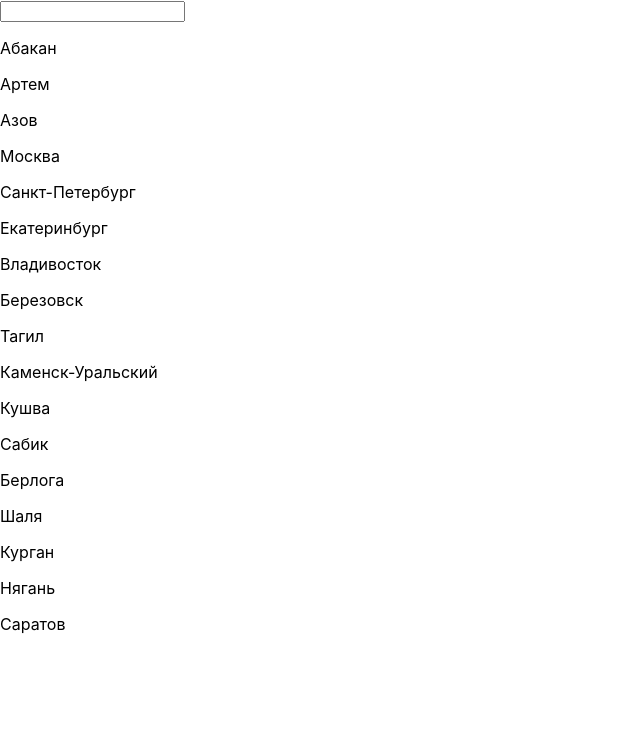
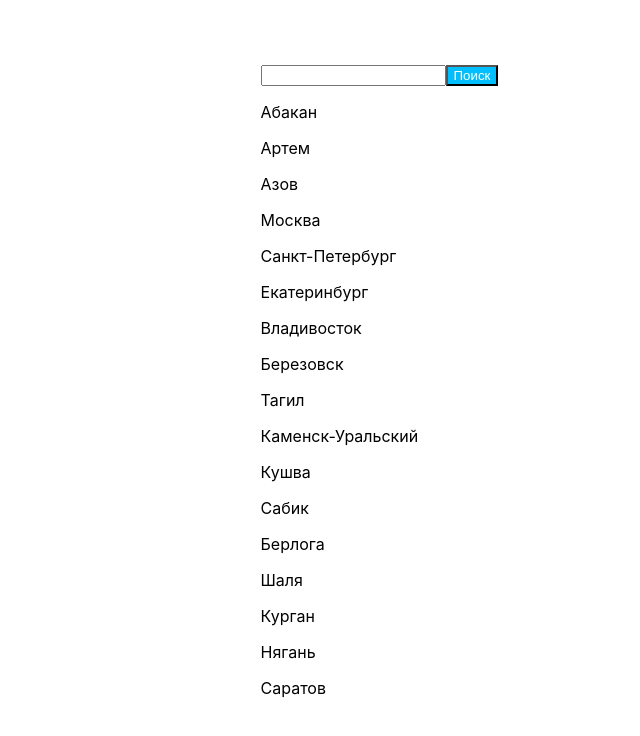
Before and after one commit to SGRashid/react-test-1, a React (Create React App) app: page / in a window 1280 px wide. Shown: the top 736 px of the page, without its empty margins (0-640 px from the left). Built offline with nearby package versions, Linux system fonts and the light colour scheme.

Commit message:
created cityAdd and cityDelete methods

```diff
--- a/src/components/Main/Main.css
+++ b/src/components/Main/Main.css
@@ -0,0 +1,19 @@
+.container {
+    margin-top: 5%;
+    display: flex;
+    flex-direction: row;
+    justify-content: space-around;
+}
+.button {
+    color: white;
+    background-color: deepskyblue;
+}
+.list-element {
+    display: flex;
+    flex-direction: row;
+}
+.plus { display: none; }
+.list-element:hover > span {
+    display: block;
+    font-weight: bolder;
+}
--- a/src/components/Main/Main.jsx
+++ b/src/components/Main/Main.jsx
@@ -24,24 +24,54 @@ const cityList = [
 class Main extends React.Component {
   constructor(props) {
     super(props);
-    this.state = {value: ''};
+    this.state = {value: '', cityes: []};
   }
   handleChange = (event) => {
     this.setState({value: event.target.value});
   };
   filter = city => {
-    if (this.state.value === '') { return true; }
+    if (this.state.value.length < 3) { return true; }
     const len = this.state.value.length;
     if (city.slice(0, len).toLowerCase() === this.state.value.toLowerCase()) { return true; }
     return false;
   };
+  cityAdd = city => {
+    if (this.state.cityes.includes(city)) { return; }
+    this.setState({value: '', cityes: [...this.state.cityes, city].sort()});
+  };
+  cityDelete = city => {
+    this.setState({cityes: [...this.state.cityes.filter(element => element !== city)]});
+  };
+
   render() {
     return (
       <>
-        <input type="text" value={this.state.value} onChange={this.handleChange} />
-        {cityList
-          .filter(this.filter)
-          .map(element => <p>{element}</p>)}
+        <div className='container'>
+          <div className='city-list'>
+            <input type="text" value={this.state.value} onChange={this.handleChange} />
+            <button className='button'>Поиск</button>
+            {
+              cityList
+              .filter(this.filter)
+              .map(element => (
+                <p
+                  className='list-element'
+                  onClick={() => this.cityAdd(element)}
+                >
+                  {element}
+                  <span className='plus'>&nbsp;+</span>
+                </p>
+              ))
+            }
+          </div>
+          <div className='choice'>
+            {this.state.cityes.map(element => (
+              <p className='choice-list'
+                onClick={() => this.cityDelete(element)}
+              >{element}</p>
+            ))}
+          </div>
+        </div>
       </>
     )
   }
```
